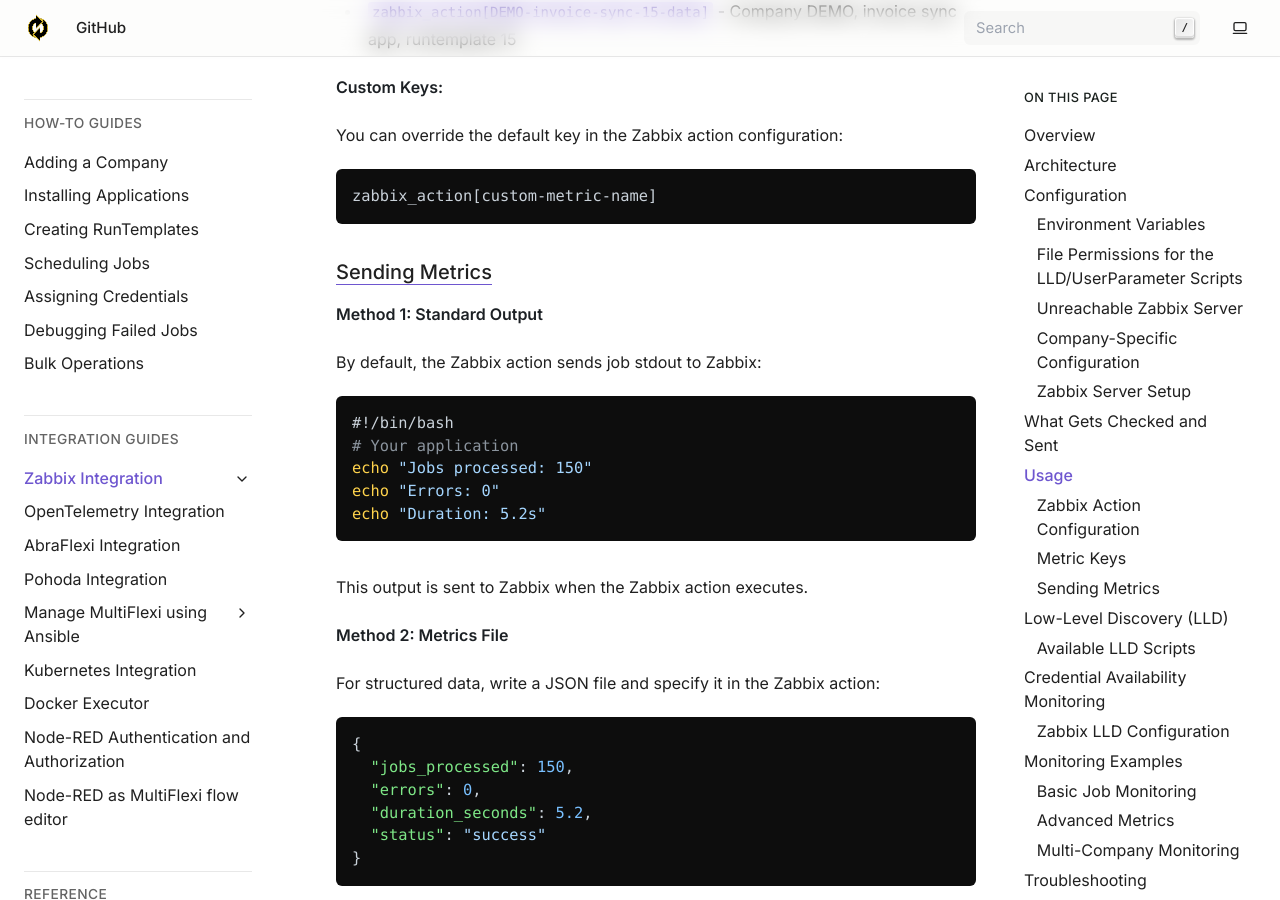
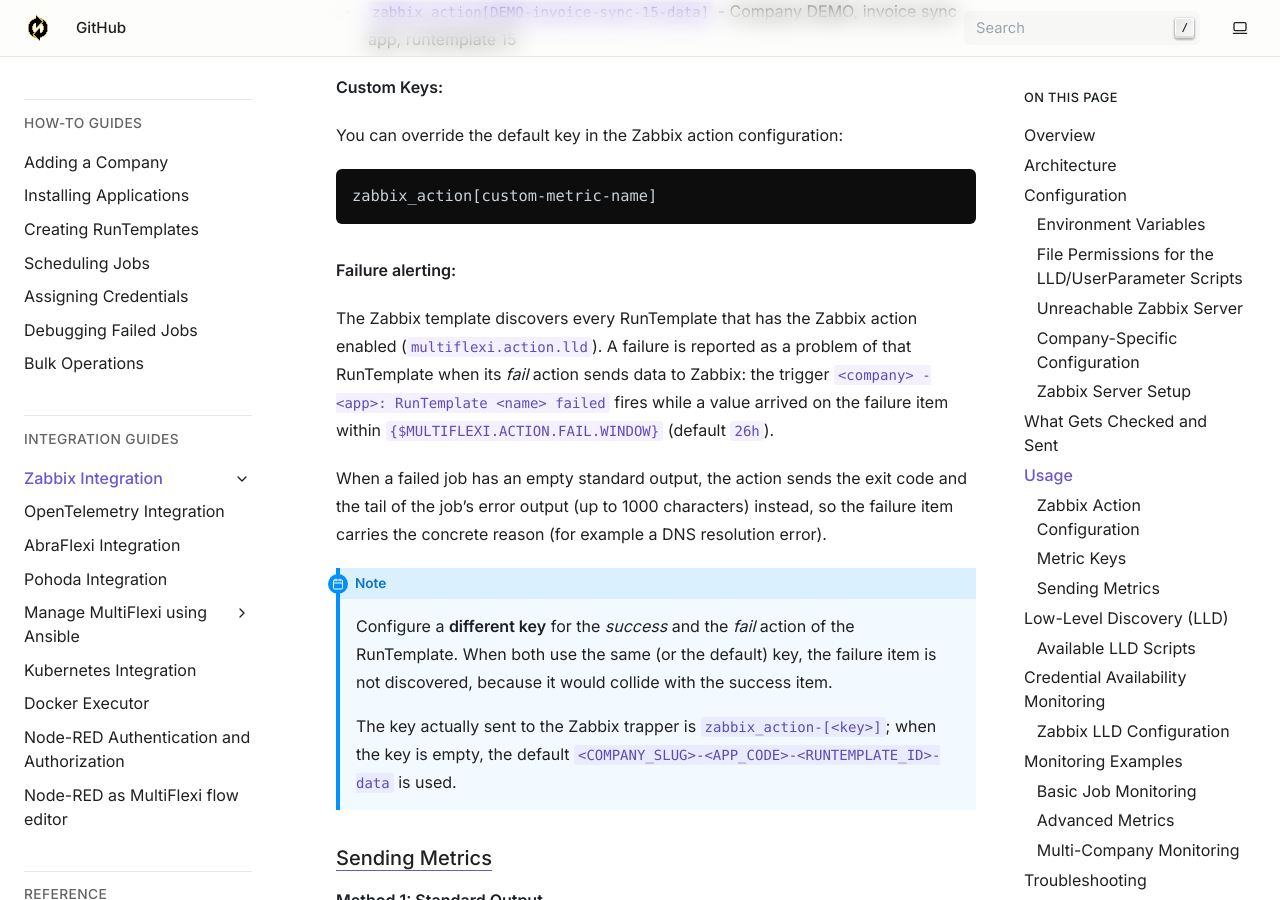
Before and after one commit to VitexSoftware/multiflexi-doc-en, a Sphinx documentation site: the page built from source/integrations/zabbix.rst, in a window 1280 px wide and 900 px high, scrolled down 11602 px. Built offline with Sphinx 7.4.7, drawn with Linux system fonts in a browser that asks for light colours.

Commit message:
docs(zabbix): add 'Failure alerting' section for RunTemplate
Co-Authored-By: Claude Sonnet 5.5 <noreply@anthropic.com>

```diff
--- a/source/integrations/zabbix.rst
+++ b/source/integrations/zabbix.rst
@@ -345,6 +345,28 @@ You can override the default key in the Zabbix action configuration:
 .. code-block:: text
 
    zabbix_action[custom-metric-name]
+
+**Failure alerting:**
+
+The Zabbix template discovers every RunTemplate that has the Zabbix action enabled
+(``multiflexi.action.lld``). A failure is reported as a problem of that RunTemplate
+when its *fail* action sends data to Zabbix: the trigger
+``<company> - <app>: RunTemplate <name> failed`` fires while a value arrived on the
+failure item within ``{$MULTIFLEXI.ACTION.FAIL.WINDOW}`` (default ``26h``).
+
+When a failed job has an empty standard output, the action sends the exit code and
+the tail of the job's error output (up to 1000 characters) instead, so the failure
+item carries the concrete reason (for example a DNS resolution error).
+
+.. note::
+
+   Configure a **different key** for the *success* and the *fail* action of the
+   RunTemplate. When both use the same (or the default) key, the failure item is not
+   discovered, because it would collide with the success item.
+
+   The key actually sent to the Zabbix trapper is ``zabbix_action-[<key>]``;
+   when the key is empty, the default ``<COMPANY_SLUG>-<APP_CODE>-<RUNTEMPLATE_ID>-data``
+   is used.
 
 Sending Metrics
 ~~~~~~~~~~~~~~~
```
